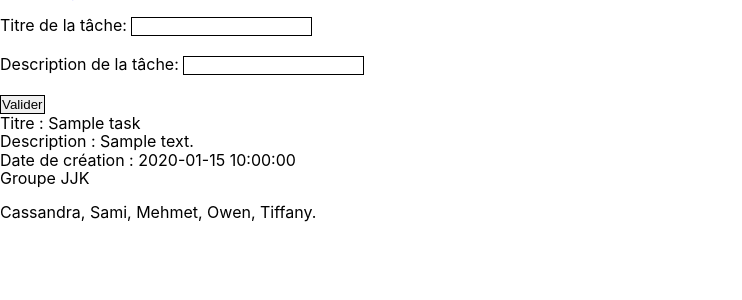
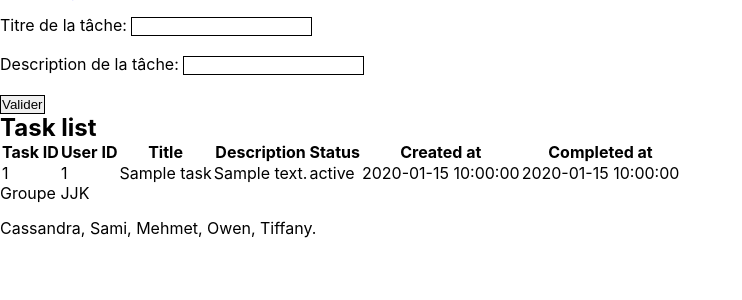
Before and after one commit to Tiffany-Dby/task_manager, a PHP site: page / in a window 1280 px wide. Shown: the part 71-371 px from the top of the page, without its empty margins (0-742 px from the left). Run offline with PHP 8.4, Linux system fonts and the light colour scheme; tables that the repository leaves empty or names only in its code hold one stand-in row (values such as "Sample post").

Commit message:
add table view

```diff
--- a/index.php
+++ b/index.php
@@ -14,6 +14,7 @@
     <?php require_once __DIR__ . "/tmHeader.php" ?>
     <main>
         <?php include ("tmAddTask.php") ?>
+        <?php include ("tmViewTasksList.php") ?>
     </main>
     <?php require_once __DIR__ . "/tmFooter.php" ?>
 </body>
--- a/tmAddTask.php
+++ b/tmAddTask.php
@@ -22,7 +22,7 @@
         $tmBase->exec($tmSql);
 
     }
-    foreach ($tmBase->query('SELECT * FROM tasks') as $tmRow) {
-        echo "<p>Titre : $tmRow[title]";
-        echo "<br>Description : $tmRow[description]";
-        echo "<br>Date de création : $tmRow[created_at]";}
+    //foreach ($tmBase->query('SELECT * FROM tasks') as $tmRow) {
+    //    echo "<p>Titre : $tmRow[title]";
+    //    echo "<br>Description : $tmRow[description]";
+    //    echo "<br>Date de création : $tmRow[created_at]";}
--- /dev/null
+++ b/tmViewTasksList.php
@@ -0,0 +1,62 @@
+<?php
+
+require_once ('tmDatabase.php');
+require_once ('tmHeader.php');
+
+try {
+
+    // Récupérer l'ID de l'utilisateur depuis l'URL
+    //$tmUserId = isset($_GET['user_id']) ? (int) $_GET['user_id'] : null;
+    $tmUserId = 1;
+
+    // Si un user_id est spécifié, on filtre les tâches par cet ID, sinon on affiche toutes les tâches
+    if ($tmUserId) {
+        $tmSql = "SELECT * FROM tasks WHERE user_id = :user_id";
+        $tmReq = $tmBase->prepare($tmSql);
+        $tmReq->bindParam(':user_id', $tmUserId, PDO::PARAM_INT);
+    } else {
+        // Pas de filtrage, toutes les tâches
+        $tmSql = "SELECT * FROM tasks";
+        $tmReq = $tmBase->prepare($tmSql);
+    }
+
+    $tmReq->execute();
+    $tmUsers = $tmReq->fetchAll(PDO::FETCH_ASSOC);
+
+    if ($tmUsers) {
+        echo "<h2>Task list</h2>";
+        echo "<table>
+            <tr>
+                <th>Task ID</th>
+                <th>User ID</th>
+                <th>Title</th>
+                <th>Description</th>
+                <th>Status</th>
+                <th>Created at</th>
+                <th>Completed at</th>
+            </tr>";
+
+        foreach ($tmUsers as $tmUser) {
+            echo "<tr>
+                <td>" . htmlspecialchars($tmUser['task_id']) . "</td>
+                <td>" . htmlspecialchars($tmUser['user_id']) . "</td>
+                <td>" . htmlspecialchars($tmUser['title']) . "</td>
+                <td>" . htmlspecialchars($tmUser['description']) . "</td>
+                <td>" . htmlspecialchars($tmUser['status']) . "</td>
+                <td>" . htmlspecialchars($tmUser['created_at']) . "</td>
+                <td>" . $tmUser['completed_at'] . "</td>
+            </tr>";
+        }
+
+        echo "</table>";
+    } else {
+        echo "No user found.";
+    }
+
+} catch (Exception $e) {
+    die('Connection failed: ' . $e->getMessage());
+}
+
+require_once ('tmFooter.php');
+
+?>
```
